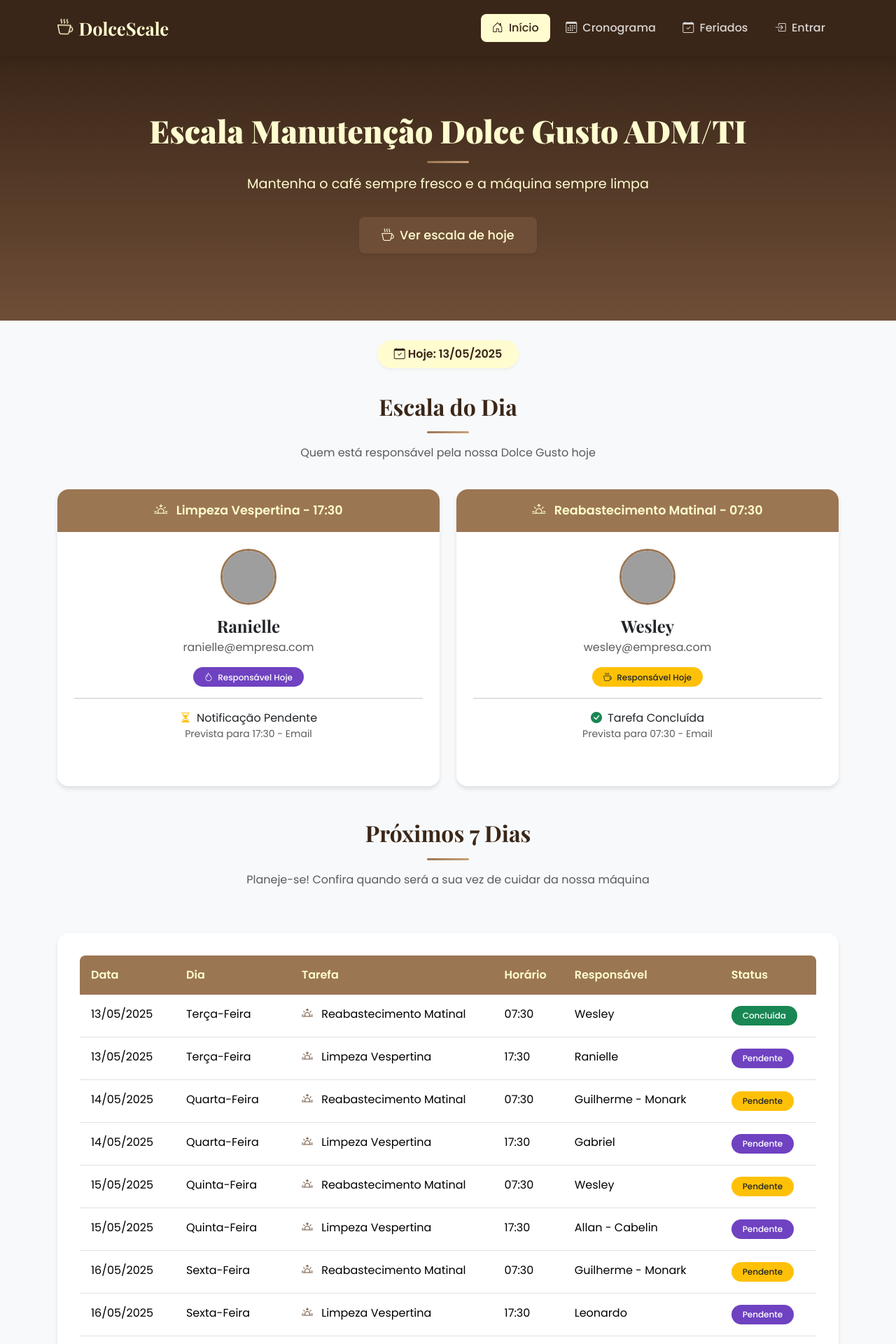
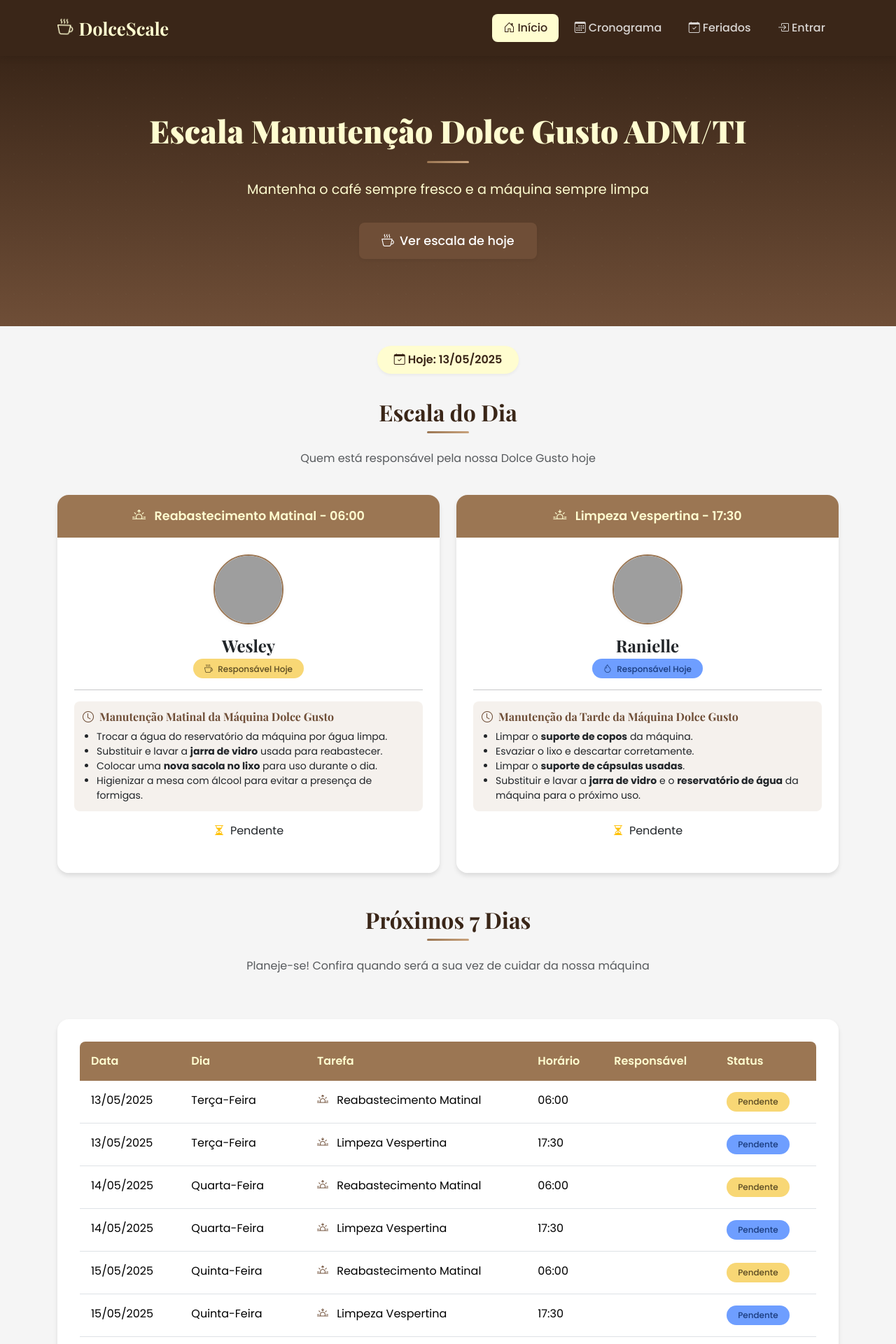
Before and after one commit to GabrielCesar48/dolcescale, a Django app: page / in a window 1280 px wide. Shown: the top 1920 px of the page at 70% size. Run offline with Django 5.2, Linux system fonts and the light colour scheme; data comes from the database, SQL or seed files in the repository; data that the repository does not hold is empty; grey boxes are pictures that could not be loaded.

Commit message:
melhorando e adicionando paginas

```diff
--- a/core/urls.py
+++ b/core/urls.py
@@ -1,6 +1,12 @@
 # core/urls.py
 
 from django.urls import path
+from . import views
+
+# core/urls.py
+
+from django.urls import path
+from django.contrib.auth import views as auth_views
 from . import views
 
 urlpatterns = [
@@ -10,4 +16,11 @@ urlpatterns = [
     path('feriados/novo/', views.holiday_create, name='holiday_create'),
     path('feriados/editar/<int:pk>/', views.holiday_edit, name='holiday_edit'),
     path('tarefa/marcar/<int:duty_id>/', views.mark_completed, name='mark_completed'),
+
+    # Autenticação de usuário
+    path('login/', views.login_view, name='login'),
+    path('logout/', auth_views.LogoutView.as_view(next_page='home'), name='logout'),
+
+    # Perfil de usuário
+    path('perfil/', views.profile_view, name='profile'),
 ]
--- a/core/views.py
+++ b/core/views.py
@@ -2,6 +2,7 @@
 
 from django.shortcuts import render, redirect, get_object_or_404
 from django.contrib.auth.decorators import login_required
+from django.contrib.auth import login, authenticate, update_session_auth_hash
 from django.utils import timezone
 from datetime import timedelta, date
 from django.contrib import messages
@@ -9,34 +10,20 @@ from django.http import JsonResponse
 from django.db.models import Count
 
 from .models import TeamMember, Holiday, DutyType, DutySchedule
-from .forms import HolidayForm, DutyScheduleForm
-
-# core/views.py - Atualize a função home_view
+from .forms import HolidayForm, DutyScheduleForm, ProfileForm, CustomPasswordChangeForm
 
 def home_view(request):
-    """Página inicial com visão geral das atividades do dia e próximos dias úteis"""
+    """Página inicial com visão geral das atividades do dia"""
     today = timezone.now().date()
 
     # Busca as tarefas de hoje
     today_duties = DutySchedule.objects.filter(date=today).select_related('member', 'duty_type')
 
-    # Busca os feriados cadastrados
-    holidays = Holiday.objects.filter(
-        date__gte=today
-    ).values_list('date', flat=True)
-
-    # Encontra os próximos 7 dias úteis (excluindo finais de semana e feriados)
-    upcoming_dates = []
-    current_date = today
-    while len(upcoming_dates) < 7:  # Queremos exatamente 7 dias úteis
-        # Verifica se não é final de semana (0=segunda, 6=domingo)
-        if current_date.weekday() < 5 and current_date not in holidays:
-            upcoming_dates.append(current_date)
-        current_date += timedelta(days=1)
-
-    # Busca as tarefas para os próximos 7 dias úteis
+    # Busca as próximas 7 dias de tarefas
+    end_date = today + timedelta(days=6)  # 7 dias incluindo hoje
     upcoming_duties = DutySchedule.objects.filter(
-        date__in=upcoming_dates
+        date__gte=today,
+        date__lte=end_date
     ).select_related('member', 'duty_type').order_by('date', 'duty_type__time')
 
     # Estatísticas
@@ -143,81 +130,58 @@ def mark_completed(request, duty_id):
     messages.success(request, f'Tarefa marcada como {"concluída" if duty.completed else "pendente"}.')
     return redirect('home')
 
+def login_view(request):
+    """View para login de usuário"""
+    if request.method == 'POST':
+        username = request.POST.get('username')
+        password = request.POST.get('password')
+        next_url = request.POST.get('next', 'home')
 
+        user = authenticate(request, username=username, password=password)
+        if user is not None:
+            login(request, user)
+            messages.success(request, f'Bem-vindo, {user.get_full_name() or user.username}!')
+            return redirect(next_url)
+        else:
+            messages.error(request, 'Nome de usuário ou senha incorretos.')
+
+    return render(request, 'core/login.html')
 
 @login_required
-def team_member_list(request):
-    """Lista de membros da equipe"""
-    members = TeamMember.objects.all().order_by('name')
-
-    return render(request, 'core/team_member_list.html', {
-        'members': members
-    })
-
-@login_required
-def team_member_create(request):
-    """Cadastro de novo membro da equipe"""
-    if request.method == 'POST':
-        form = TeamMemberForm(request.POST)
-        if form.is_valid():
-            form.save()
-            messages.success(request, 'Membro cadastrado com sucesso.')
-            return redirect('team_member_list')
-    else:
-        form = TeamMemberForm()
-
-    return render(request, 'core/team_member_form.html', {
-        'form': form,
-        'title': 'Novo Membro'
-    })
-
-@login_required
-def team_member_edit(request, pk):
-    """Edição de membro existente"""
-    member = get_object_or_404(TeamMember, pk=pk)
+def profile_view(request):
+    """View para edição de perfil do usuário"""
+    try:
+        team_member = TeamMember.objects.get(user=request.user)
+    except TeamMember.DoesNotExist:
+        messages.error(request, "Perfil de membro não encontrado para este usuário.")
+        return redirect('home')
 
     if request.method == 'POST':
-        form = TeamMemberForm(request.POST, instance=member)
-        if form.is_valid():
-            form.save()
-            messages.success(request, 'Membro atualizado com sucesso.')
-            return redirect('team_member_list')
+        form_type = request.POST.get('form_type')
+
+        if form_type == 'profile':
+            profile_form = ProfileForm(request.POST, request.FILES, instance=team_member)
+            password_form = CustomPasswordChangeForm(request.user)
+
+            if profile_form.is_valid():
+                profile_form.save()
+                messages.success(request, 'Seu perfil foi atualizado com sucesso!')
+                return redirect('profile')
+
+        elif form_type == 'password':
+            profile_form = ProfileForm(instance=team_member)
+            password_form = CustomPasswordChangeForm(request.user, request.POST)
+
+            if password_form.is_valid():
+                user = password_form.save()
+                update_session_auth_hash(request, user)
+                messages.success(request, 'Sua senha foi atualizada com sucesso!')
+                return redirect('profile')
     else:
-        form = TeamMemberForm(instance=member)
+        profile_form = ProfileForm(instance=team_member)
+        password_form = CustomPasswordChangeForm(request.user)
 
-    return render(request, 'core/team_member_form.html', {
-        'form': form,
-        'member': member,
-        'title': 'Editar Membro'
+    return render(request, 'core/profile.html', {
+        'profile_form': profile_form,
+        'password_form': password_form,
     })
-
-@login_required
-def team_member_toggle_active(request, pk):
-    """Ativar/desativar um membro da equipe"""
-    member = get_object_or_404(TeamMember, pk=pk)
-    member.is_active = not member.is_active
-    member.save()
-
-    status = "ativado" if member.is_active else "desativado"
-    messages.success(request, f'Membro {member.name} {status} com sucesso.')
-    return redirect('team_member_list')
-
-@login_required
-def generate_schedule(request):
-    """View para gerar escala manualmente"""
-    if request.method == 'POST':
-        days = int(request.POST.get('days', 30))
-
-        generator = ScheduleGenerator(days_to_generate=days)
-        created = generator.generate_schedule()
-
-        if created:
-            messages.success(request, f'Sucesso! {created} escalas foram geradas.')
-        else:
-            messages.warning(request, 'Nenhuma escala foi gerada. Verifique se existem membros ativos e tipos de tarefa configurados.')
-
-        return redirect('schedule')
-
-    return render(request, 'core/generate_schedule.html', {
-        'title': 'Gerar Escala'
-    })
--- a/static/css/main.css
+++ b/static/css/main.css
@@ -555,3 +555,110 @@ a:hover {
 .animated-bg:hover:before {
     transform: rotate(30deg) translate(10%, 10%);
 }
+
+
+/* static/css/main.css (adicionando novos estilos) */
+
+:root {
+    --coffee-dark: #3A2618;
+    --coffee-medium: #6F4E37;
+    --coffee-light: #9B7653;
+    --cream: #FFFDD0;
+    --milk: #F5F5F5;
+}
+
+body {
+    font-family: 'Poppins', sans-serif;
+    background-color: var(--milk);
+    color: #333;
+}
+
+h1, h2, h3, h4, h5 {
+    font-family: 'Playfair Display', serif;
+}
+
+.navbar {
+    background-color: var(--coffee-dark);
+}
+
+.navbar-brand {
+    font-family: 'Playfair Display', serif;
+    font-weight: 700;
+    color: var(--cream);
+}
+
+/* Novos estilos para o avatar e componentes de perfil */
+.profile-avatar {
+    width: 150px;
+    height: 150px;
+    object-fit: cover;
+    border: 3px solid var(--coffee-medium);
+}
+
+.member-avatar {
+    width: 100px;
+    height: 100px;
+    object-fit: cover;
+    border: 2px solid var(--coffee-light);
+    border-radius: 50%;
+}
+
+.navbar-avatar {
+    width: 24px;
+    height: 24px;
+    object-fit: cover;
+    border: 1px solid var(--cream);
+}
+
+/* Estilos para a lista de tarefas */
+.task-list {
+    background-color: rgba(155, 118, 83, 0.1);
+    border-radius: 8px;
+    padding: 12px;
+}
+
+.task-list h5 {
+    color: var(--coffee-medium);
+    font-size: 1rem;
+}
+
+.task-list ul {
+    padding-left: 20px;
+    margin-bottom: 0;
+}
+
+/* Estilos para badges */
+.badge-morning {
+    background-color: #f8d775;
+    color: #5a4a23;
+}
+
+.badge-evening {
+    background-color: #6e9eff;
+    color: #1a3b7d;
+}
+
+/* Estilos para botões */
+.btn-coffee {
+    background-color: var(--coffee-medium);
+    color: white;
+}
+
+.btn-coffee:hover {
+    background-color: var(--coffee-dark);
+    color: white;
+}
+
+.bg-coffee-medium {
+    background-color: var(--coffee-medium);
+}
+
+/* Divider personalizado */
+.divider {
+    height: 3px;
+    width: 60px;
+    background-color: var(--coffee-light);
+    margin: 0.5rem auto 1.5rem auto;
+}
+
+/* E o restante do CSS do template... */
--- a/templates/components/duty_card.html
+++ b/templates/components/duty_card.html
@@ -16,10 +16,7 @@
             {% else %}
                 <img src="/api/placeholder/120/120" alt="{{ duty.member }}" class="member-avatar mb-3">
             {% endif %}
-            <h4 class="card-title mb-1">{{ duty.member.name }}</h4>
-            <p class="text-muted mb-3">
-                {{ duty.member.email }}
-            </p>
+            <h4 class="card-title mb-1">{{ duty.member }}</h4>
 
             <span class="badge {% if 'Reabastecimento' in duty.duty_type.name %}badge-morning{% else %}badge-evening{% endif %}">
                 {% if 'Reabastecimento' in duty.duty_type.name %}
@@ -32,23 +29,35 @@
 
             <hr>
 
-            <p class="card-text mt-3 mb-0">
-                {% if duty.completed %}
-                    <i class="bi bi-check-circle-fill text-success me-2"></i>Tarefa Concluída
-                {% elif duty.notification_sent %}
-                    <i class="bi bi-envelope-check text-info me-2"></i>Notificação Enviada
+            <div class="task-list mt-3 text-start">
+                {% if 'Reabastecimento' in duty.duty_type.name %}
+                    <h5><i class="bi bi-clock me-2"></i>Manutenção Matinal da Máquina Dolce Gusto</h5>
+                    <ul class="small">
+                        <li>Trocar a água do reservatório da máquina por água limpa.</li>
+                        <li>Substituir e lavar a <strong>jarra de vidro</strong> usada para reabastecer.</li>
+                        <li>Colocar uma <strong>nova sacola no lixo</strong> para uso durante o dia.</li>
+                        <li>Higienizar a mesa com álcool para evitar a presença de formigas.</li>
+                    </ul>
                 {% else %}
-                    <i class="bi bi-hourglass-split text-warning me-2"></i>Notificação Pendente
+                    <h5><i class="bi bi-clock me-2"></i>Manutenção da Tarde da Máquina Dolce Gusto</h5>
+                    <ul class="small">
+                        <li>Limpar o <strong>suporte de copos</strong> da máquina.</li>
+                        <li>Esvaziar o lixo e descartar corretamente.</li>
+                        <li>Limpar o <strong>suporte de cápsulas usadas</strong>.</li>
+                        <li>Substituir e lavar a <strong>jarra de vidro</strong> e o <strong>reservatório de água</strong> da máquina para o próximo uso.</li>
+                    </ul>
                 {% endif %}
-            </p>
+            </div>
 
-            <p class="small text-muted">
-                {% if duty.notification_sent %}
-                    Enviado por Email
-                {% else %}
-                    Prevista para {{ duty.duty_type.time|time:"H:i" }} - Email
-                {% endif %}
-            </p>
+            <div class="mt-3">
+                <p class="card-text mb-0">
+                    {% if duty.completed %}
+                        <i class="bi bi-check-circle-fill text-success me-2"></i>Tarefa Concluída
+                    {% else %}
+                        <i class="bi bi-hourglass-split text-warning me-2"></i>Pendente
+                    {% endif %}
+                </p>
+            </div>
 
             {% if user.is_authenticated %}
                 <div class="mt-3">
--- /dev/null
+++ b/templates/components/login_modal.html
@@ -0,0 +1,39 @@
+<!-- templates/components/login_modal.html -->
+<div class="modal fade" id="loginModal" tabindex="-1" aria-labelledby="loginModalLabel" aria-hidden="true">
+    <div class="modal-dialog modal-dialog-centered">
+        <div class="modal-content">
+            <div class="modal-header bg-coffee-medium text-white">
+                <h5 class="modal-title" id="loginModalLabel"><i class="bi bi-box-arrow-in-right me-2"></i>Login</h5>
+                <button type="button" class="btn-close btn-close-white" data-bs-dismiss="modal" aria-label="Close"></button>
+            </div>
+            <div class="modal-body p-4">
+                <form method="post" action="{% url 'login' %}">
+                    {% csrf_token %}
+                    <input type="hidden" name="next" value="{{ request.path }}">
+
+                    <div class="mb-3">
+                        <label for="id_username_modal" class="form-label">Usuário</label>
+                        <div class="input-group">
+                            <span class="input-group-text"><i class="bi bi-person"></i></span>
+                            <input type="text" name="username" id="id_username_modal" class="form-control" required>
+                        </div>
+                    </div>
+
+                    <div class="mb-4">
+                        <label for="id_password_modal" class="form-label">Senha</label>
+                        <div class="input-group">
+                            <span class="input-group-text"><i class="bi bi-lock"></i></span>
+                            <input type="password" name="password" id="id_password_modal" class="form-control" required>
+                        </div>
+                    </div>
+
+                    <div class="d-grid">
+                        <button type="submit" class="btn btn-coffee">
+                            <i class="bi bi-box-arrow-in-right me-2"></i>Entrar
+                        </button>
+                    </div>
+                </form>
+            </div>
+        </div>
+    </div>
+</div>
--- a/templates/components/navbar.html
+++ b/templates/components/navbar.html
@@ -3,7 +3,7 @@
 <nav class="navbar navbar-expand-lg navbar-dark sticky-top">
     <div class="container">
         <a class="navbar-brand" href="{% url 'home' %}">
-            <i class="bi bi-cup-hot"></i>DolceScale
+            <i class="bi bi-cup-hot me-2"></i>DolceScale
         </a>
         <button class="navbar-toggler" type="button" data-bs-toggle="collapse" data-bs-target="#navbarMain"
                 aria-controls="navbarMain" aria-expanded="false" aria-label="Toggle navigation">
@@ -14,40 +14,55 @@
             <ul class="navbar-nav ms-auto mb-2 mb-lg-0">
                 <li class="nav-item">
                     <a class="nav-link {% if request.path == '/' %}active{% endif %}" href="{% url 'home' %}">
-                        <i class="bi bi-house-door me-1"></i>
-                        <span>Início</span>
+                        <i class="bi bi-house-door me-1"></i>Início
                     </a>
                 </li>
                 <li class="nav-item">
                     <a class="nav-link {% if 'cronograma' in request.path %}active{% endif %}" href="{% url 'schedule' %}">
-                        <i class="bi bi-calendar3 me-1"></i>
-                        <span>Cronograma</span>
+                        <i class="bi bi-calendar3 me-1"></i>Cronograma
                     </a>
                 </li>
                 <li class="nav-item">
                     <a class="nav-link {% if 'feriados' in request.path %}active{% endif %}" href="{% url 'holiday_list' %}">
-                        <i class="bi bi-calendar-check me-1"></i>
-                        <span>Feriados</span>
+                        <i class="bi bi-calendar-check me-1"></i>Feriados
                     </a>
                 </li>
 
                 {% if user.is_authenticated %}
+                    <li class="nav-item">
+                        <a class="nav-link {% if 'perfil' in request.path %}active{% endif %}" href="{% url 'profile' %}">
+                            <i class="bi bi-person-circle me-1"></i>Meu Perfil
+                        </a>
+                    </li>
+
+                    {% if user.is_staff %}
+                    <li class="nav-item">
+                        <a class="nav-link" href="{% url 'admin:index' %}">
+                            <i class="bi bi-gear me-1"></i>Admin
+                        </a>
+                    </li>
+                    {% endif %}
+
                     <li class="nav-item dropdown">
-                        <a class="nav-link dropdown-toggle" href="#" role="button" data-bs-toggle="dropdown" aria-expanded="false">
-                            <i class="bi bi-person-circle me-1"></i>
-                            <span>{{ user.get_full_name|default:user.username }}</span>
+                        <a class="nav-link dropdown-toggle" href="#" id="userDropdown" role="button"
+                           data-bs-toggle="dropdown" aria-expanded="false">
+                            {% if user.teammember.avatar %}
+                                <img src="{{ user.teammember.avatar.url }}" alt="{{ user.username }}"
+                                     class="navbar-avatar rounded-circle me-1">
+                            {% else %}
+                                <i class="bi bi-person-circle me-1"></i>
+                            {% endif %}
+                            {{ user.get_username }}
                         </a>
-                        <ul class="dropdown-menu dropdown-menu-end">
-                            {% if user.is_staff %}
-                                <li>
-                                    <a class="dropdown-item" href="{% url 'admin:index' %}">
-                                        <i class="bi bi-gear me-2"></i>Admin
-                                    </a>
-                                </li>
-                                <li><hr class="dropdown-divider"></li>
-                            {% endif %}
+                        <ul class="dropdown-menu dropdown-menu-end" aria-labelledby="userDropdown">
                             <li>
-                                <a class="dropdown-item" href="#">
+                                <a class="dropdown-item" href="{% url 'profile' %}">
+                                    <i class="bi bi-person-circle me-2"></i>Perfil
+                                </a>
+                            </li>
+                            <li><hr class="dropdown-divider"></li>
+                            <li>
+                                <a class="dropdown-item text-danger" href="{% url 'logout' %}">
                                     <i class="bi bi-box-arrow-right me-2"></i>Sair
                                 </a>
                             </li>
@@ -55,9 +70,8 @@
                     </li>
                 {% else %}
                     <li class="nav-item">
-                        <a class="nav-link" href="#">
-                            <i class="bi bi-box-arrow-in-right me-1"></i>
-                            <span>Entrar</span>
+                        <a class="nav-link" href="#" data-bs-toggle="modal" data-bs-target="#loginModal">
+                            <i class="bi bi-box-arrow-in-right me-1"></i>Entrar
                         </a>
                     </li>
                 {% endif %}
@@ -65,3 +79,7 @@
         </div>
     </div>
 </nav>
+
+{% if not user.is_authenticated %}
+    {% include 'components/login_modal.html' %}
+{% endif %}
```
Also changed, not shown: core/admin.py (+3 -37 lines), core/forms.py (+13 -8 lines), core/models.py (+4 -3 lines), templates/core/login.html (added, +48 -0 lines), templates/core/profile.html (added, +112 -0 lines), core/migrations/0001_initial.py, core/migrations/0002_alter_teammember_email_alter_teammember_phone.py, core/migrations/0002_remove_teammember_user_teammember_name.py (deleted), db.sqlite3, 1 other file.
